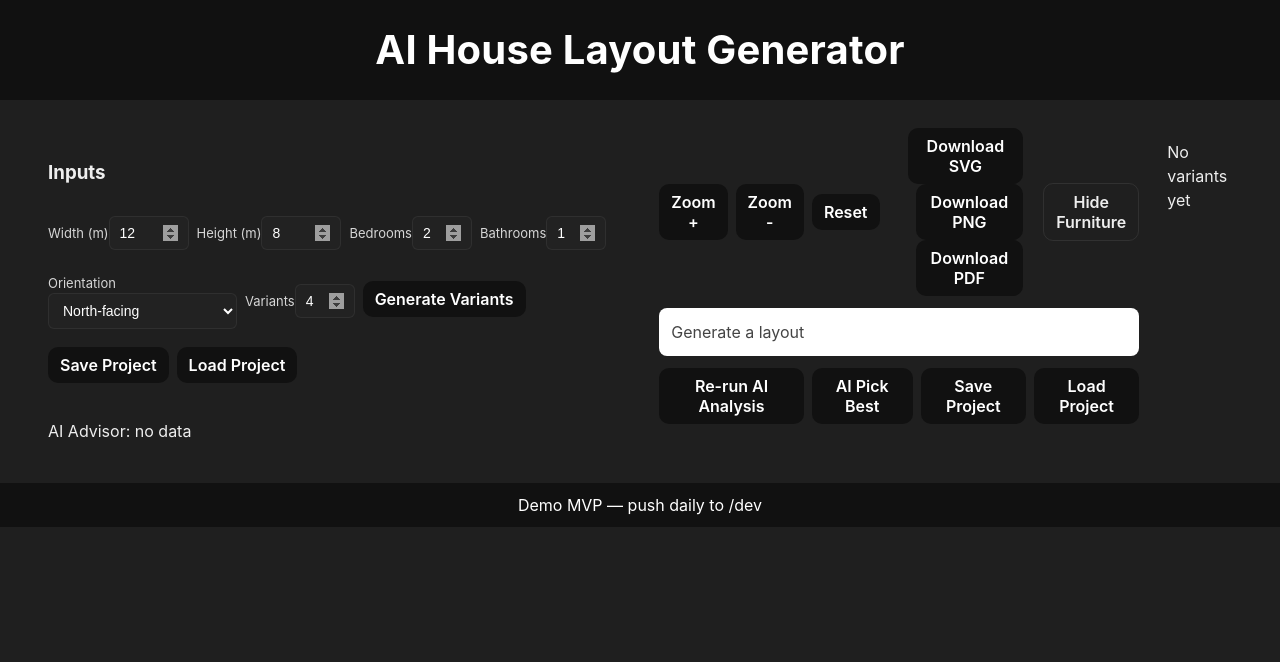
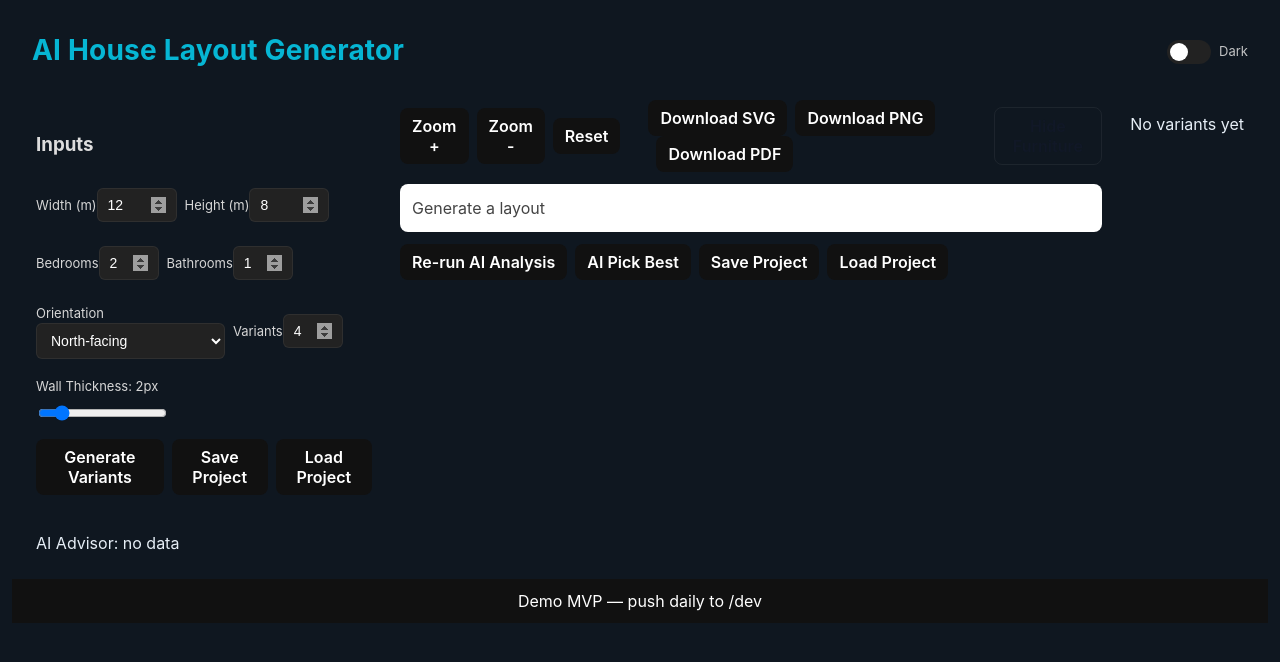
Before and after one commit to Dibya0912/ai-house-layout-generator, a React (Vite) app: page / in a window 1280 px wide. Shown: the top 662 px of the page. Built offline with nearby package versions, Linux system fonts and the light colour scheme.

Commit message:
feat(day-10): theme toggle, wall thickness slider, room color presets, UI polish

```diff
--- a/src/App.jsx
+++ b/src/App.jsx
@@ -1,4 +1,3 @@
-// src/App.jsx
 import React, { useState, useEffect, useCallback } from 'react';
 import InputPanel from './components/InputPanel';
 import SvgCanvas from './components/SvgCanvas';
@@ -14,10 +13,21 @@ export default function App(){
   const [variants, setVariants] = useState([]);
   const [selectedId, setSelectedId] = useState(null);
   const [scale, setScale] = useState(1);
-  const [spec, setSpec] = useState({ width:12, height:8, beds:2, baths:1, orientation:'north' });
+
+  // default spec includes wallThickness and theme
+  const [spec, setSpec] = useState({
+    width:12, height:8, beds:2, baths:1, orientation:'north',
+    wallThickness: 2, theme: 'dark' // theme: 'dark' | 'light'
+  });
 
   // AI analysis state
   const [aiReport, setAiReport] = useState({ bestId: null, reports: [], summary: '' });
+
+  // apply theme class on body
+  useEffect(()=>{
+    document.body.classList.remove('theme-light','theme-dark');
+    document.body.classList.add(spec.theme === 'light' ? 'theme-light' : 'theme-dark');
+  }, [spec.theme]);
 
   // generate variants and refresh analysis
   const handleGenerate = useCallback((incomingSpec, variantCount=4) => {
@@ -42,7 +52,6 @@ export default function App(){
     setLayout(v.layout);
   }
 
-  // apply AI pick (sets selected variant)
   function handleAIPick() {
     if (!aiReport || !aiReport.bestId) {
       alert('AI did not return a recommendation');
@@ -56,7 +65,6 @@ export default function App(){
     }
   }
 
-  // apply a single variant by id (from AI panel)
   function applyVariantById(id) {
     const chosen = variants.find(v => v.id === id);
     if (chosen) {
@@ -80,7 +88,6 @@ export default function App(){
     if (obj.selectedId) setSelectedId(obj.selectedId);
     if (obj.layout) setLayout(obj.layout);
     if (obj.scale) setScale(obj.scale);
-    // re-run AI analysis after load
     const ai = analyzeVariants(obj.variants || [], obj.spec || {});
     setAiReport(ai);
     alert('Project loaded from localStorage');
@@ -117,7 +124,20 @@ export default function App(){
 
   return (
     <div className="app">
-      <header><h1>AI House Layout Generator</h1></header>
+      <header className="topbar">
+        <h1>AI House Layout Generator</h1>
+        <div className="topbar-controls">
+          <label className="switch">
+            <input
+              type="checkbox"
+              checked={spec.theme === 'light'}
+              onChange={e => setSpec(s => ({ ...s, theme: e.target.checked ? 'light' : 'dark' }))}
+            />
+            <span className="slider" />
+            <span className="switch-label">{spec.theme === 'light' ? 'Light' : 'Dark'}</span>
+          </label>
+        </div>
+      </header>
 
       <main className="main" style={{alignItems:'flex-start', gap:16}}>
         <div style={{display:'flex', flexDirection:'column', gap:12}}>
@@ -126,6 +146,7 @@ export default function App(){
             onGenerate={(s,count)=>handleGenerate(s,count)}
             onSave={saveProject}
             onLoad={loadProject}
+            setSpec={(s)=>setSpec(prev => ({...prev,...s}))}
           />
           <AISuggestionsPanel
             reports={aiReport.reports}
--- a/src/components/InputPanel.jsx
+++ b/src/components/InputPanel.jsx
@@ -1,21 +1,21 @@
-// src/components/InputPanel.jsx
 import React, { useState, useEffect } from 'react';
 
-export default function InputPanel({ initialSpec = {}, onGenerate, onSave, onLoad }) {
+export default function InputPanel({ initialSpec = {}, onGenerate, onSave, onLoad, setSpec }) {
   const [width, setWidth] = useState(initialSpec.width || 12);
   const [height, setHeight] = useState(initialSpec.height || 8);
   const [beds, setBeds] = useState(initialSpec.beds || 2);
   const [baths, setBaths] = useState(initialSpec.baths || 1);
   const [orientation, setOrientation] = useState(initialSpec.orientation || 'north');
   const [variants, setVariants] = useState(4);
+  const [wallThickness, setWallThickness] = useState(initialSpec.wallThickness ?? 2);
 
-  // sync when initialSpec changes (auto-load)
   useEffect(() => {
     setWidth(initialSpec.width ?? 12);
     setHeight(initialSpec.height ?? 8);
     setBeds(initialSpec.beds ?? 2);
     setBaths(initialSpec.baths ?? 1);
     setOrientation(initialSpec.orientation ?? 'north');
+    setWallThickness(initialSpec.wallThickness ?? 2);
   }, [initialSpec]);
 
   function handleGenerate() {
@@ -24,19 +24,30 @@ export default function InputPanel({ initialSpec = {}, onGenerate, onSave, onLoa
       height: Number(height),
       beds: Number(beds),
       baths: Number(baths),
-      orientation
+      orientation,
+      wallThickness: Number(wallThickness)
     };
+    // also allow parent to update spec immediately
+    setSpec && setSpec(spec);
     onGenerate && onGenerate(spec, Number(variants) || 4);
   }
 
   return (
-    <div style={{minWidth:360, padding:12}}>
+    <div className="panel-left" style={{minWidth:360, padding:12}}>
       <h3>Inputs</h3>
       <div style={{display:'flex', gap:8, flexWrap:'wrap', alignItems:'center'}}>
-        <label>Width (m)<input type="number" value={width} onChange={e=>setWidth(e.target.value)} style={{width:80}} /></label>
-        <label>Height (m)<input type="number" value={height} onChange={e=>setHeight(e.target.value)} style={{width:80}} /></label>
-        <label>Bedrooms<input type="number" value={beds} onChange={e=>setBeds(e.target.value)} style={{width:60}} /></label>
-        <label>Bathrooms<input type="number" value={baths} onChange={e=>setBaths(e.target.value)} style={{width:60}} /></label>
+        <label>Width (m)
+          <input type="number" value={width} onChange={e=>setWidth(e.target.value)} style={{width:80}} />
+        </label>
+        <label>Height (m)
+          <input type="number" value={height} onChange={e=>setHeight(e.target.value)} style={{width:80}} />
+        </label>
+        <label>Bedrooms
+          <input type="number" value={beds} onChange={e=>setBeds(e.target.value)} style={{width:60}} />
+        </label>
+        <label>Bathrooms
+          <input type="number" value={baths} onChange={e=>setBaths(e.target.value)} style={{width:60}} />
+        </label>
         <label>Orientation
           <select value={orientation} onChange={e=>setOrientation(e.target.value)}>
             <option value="north">North-facing</option>
@@ -45,11 +56,18 @@ export default function InputPanel({ initialSpec = {}, onGenerate, onSave, onLoa
             <option value="west">West-facing</option>
           </select>
         </label>
-        <label>Variants<input type="number" value={variants} onChange={e=>setVariants(e.target.value)} style={{width:60}} /></label>
-        <button onClick={handleGenerate}>Generate Variants</button>
+        <label>Variants
+          <input type="number" value={variants} onChange={e=>setVariants(e.target.value)} style={{width:60}} />
+        </label>
+      </div>
+
+      <div style={{marginTop:12}}>
+        <label style={{display:'block', marginBottom:6}}>Wall Thickness: {wallThickness}px</label>
+        <input type="range" min="1" max="8" value={wallThickness} onChange={e=>setWallThickness(e.target.value)} />
       </div>
 
       <div style={{marginTop:12, display:'flex', gap:8}}>
+        <button onClick={handleGenerate}>Generate Variants</button>
         <button onClick={onSave}>Save Project</button>
         <button onClick={onLoad}>Load Project</button>
       </div>
--- a/src/styles.css
+++ b/src/styles.css
@@ -221,3 +221,73 @@ button:hover{opacity:0.92}
   .canvas{ order:2; min-width:0 }
   .variants-panel{ width:100%; order:3 }
 }
+:root{
+  --bg-dark:#0f1720;
+  --bg-light:#f7f9fb;
+  --panel-dark:#0b1220;
+  --panel-light:#ffffff;
+  --text-dark:#e6eef6;
+  --text-light:#111827;
+  --accent:#06b6d4;
+  --card:#ffffff;
+  --btn-bg:#111;
+  --btn-color:#fff;
+  --radius:10px;
+}
+
+/* body theme classes */
+body.theme-dark {
+  background: var(--bg-dark);
+  color: var(--text-dark);
+}
+body.theme-light {
+  background: var(--bg-light);
+  color: var(--text-light);
+}
+
+/* app layout */
+.app { padding:12px; font-family: Inter, Arial, sans-serif; }
+.topbar{ display:flex; justify-content:space-between; align-items:center; padding:18px 20px; background:transparent; }
+.topbar h1{ margin:0; color:var(--accent); font-size:28px; }
+
+/* topbar controls */
+.topbar-controls { display:flex; align-items:center; gap:12px; }
+.switch { display:inline-flex; align-items:center; gap:8px; }
+.switch input { display:none; }
+.switch .slider {
+  width:44px; height:24px; background:#222; border-radius:20px; position:relative; cursor:pointer;
+}
+.switch .slider::after {
+  content:''; position:absolute; left:3px; top:3px; width:18px; height:18px; background:#fff; border-radius:50%; transition:all .18s;
+}
+.switch input:checked + .slider { background: #fff2; }
+.switch input:checked + .slider::after { transform:translateX(20px); }
+.switch-label{ font-size:13px; opacity:0.9; }
+
+/* main layout */
+.main{ display:flex; gap:18px; padding:12px; align-items:start; justify-content:flex-start; }
+.panel-left{ width:320px; min-width:260px; padding:12px; border-radius:var(--radius); background:transparent; }
+.canvas { flex:1; min-width:420px; color:var(--text-light); display:flex; flex-direction:column; gap:12px; align-items:center; }
+.variants-panel{ width:220px; min-width:200px; padding:12px; border-radius:var(--radius); background:transparent; color:var(--text-light); }
+
+/* buttons */
+button{ border:none; background:var(--btn-bg); color:var(--btn-color); padding:8px 12px; border-radius:8px; cursor:pointer; font-weight:600; }
+button.btn-outline{ background:transparent; border:1px solid rgba(255,255,255,0.06); color:inherit; }
+
+/* svg wrapper and zoom */
+.svg-wrapper{ overflow:auto; width:100%; max-width:880px; max-height:640px; border-radius:10px; background:var(--card); padding:12px; }
+.zoom-bar{ display:flex; gap:12px; align-items:center; margin-bottom:6px; }
+.zoom-info{ color:#c2c2c2; font-size:13px; }
+
+/* legend and variants */
+.legend-box{ margin-top:10px; padding:10px; background:var(--card); border-radius:8px; color:#222; font-size:13px; border:1px solid #eee; }
+.thumbs-grid{ display:grid; grid-template-columns:1fr; gap:10px; }
+.variant-item{ position:relative; padding:6px; border-radius:8px; background:#fff; cursor:pointer; border:1px solid rgba(0,0,0,0.12); overflow:hidden; height:84px; }
+
+/* responsive */
+@media (max-width:900px){
+  .main{ flex-direction:column; padding:12px; }
+  .panel-left{ width:100%; order:1; }
+  .canvas{ order:2; min-width:0; }
+  .variants-panel{ width:100%; order:3; }
+}
```
